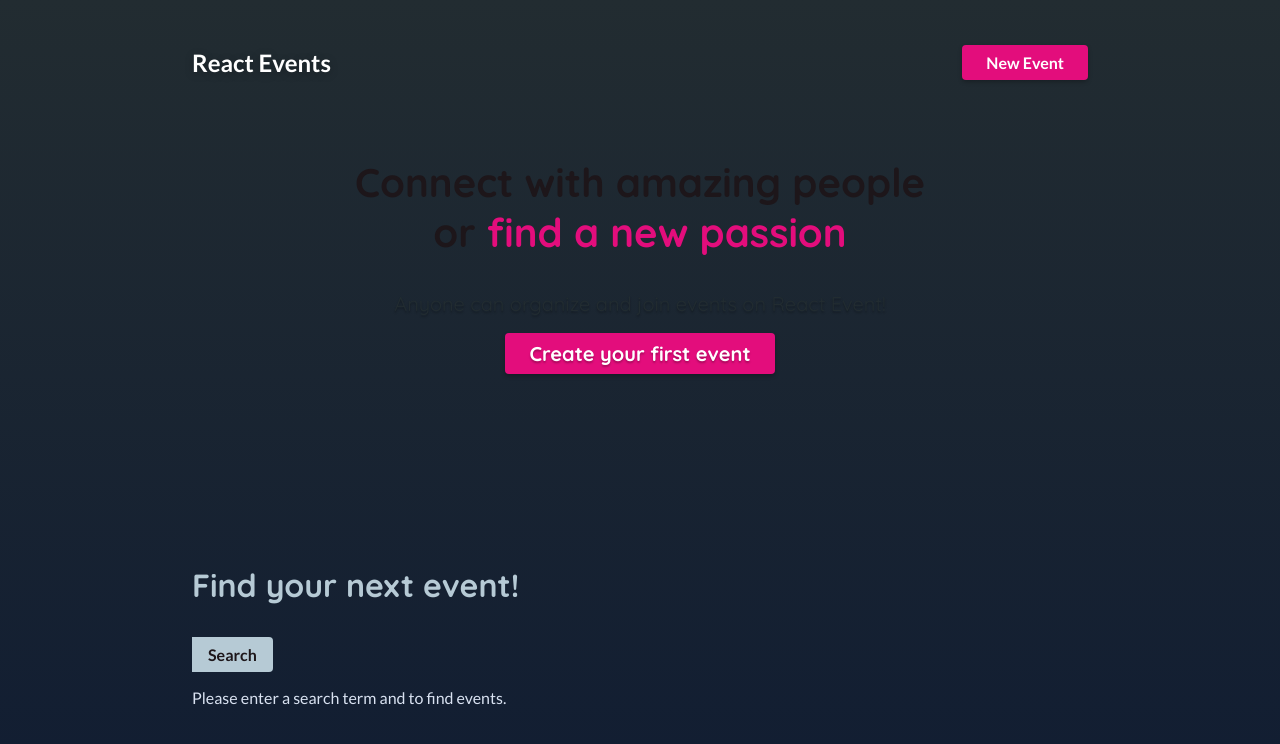
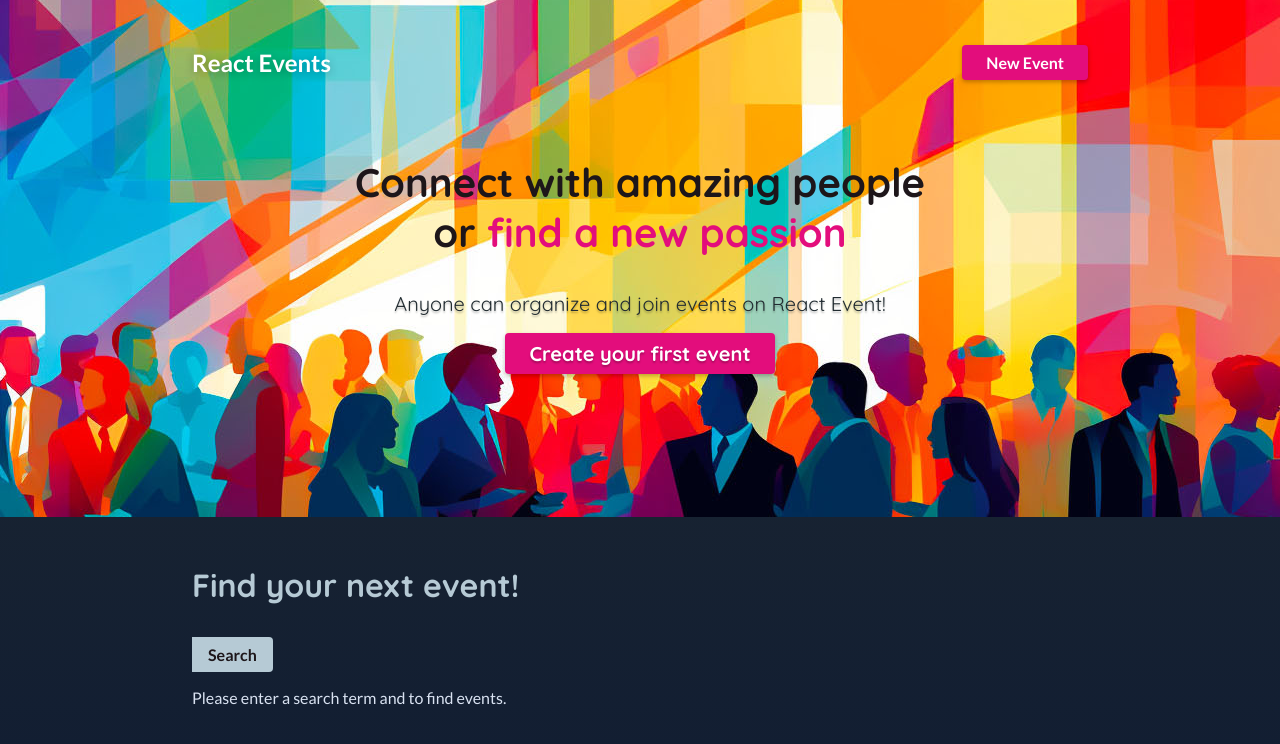
Before and after one commit to fatmakahveci/react-ts-query, a React (Create React App) app in the folder frontend/: page /events in a window 1280 px wide. Shown: the top 744 px of the page. Built offline with nearby package versions, Linux system fonts and the light colour scheme.

Commit message:
Image fix

```diff
--- a/frontend/src/app/components/Events/EventsIntroSection.tsx
+++ b/frontend/src/app/components/Events/EventsIntroSection.tsx
@@ -2,14 +2,14 @@
 
 import { Link } from "react-router-dom";
 
-// import meetupImg from "../../../assets/meetup.jpg";
+import meetupImg from "../../../assets/meetup.jpg";
 
 const EventsIntroSection = (): JSX.Element => {
 	return (
 		<section
 			className="content-section"
 			id="overview-section"
-			// style={{ backgroundImage: `url(${meetupImg})` }}
+			style={{ backgroundImage: `url(${meetupImg})` }}
 		>
 			<h2>
 				Connect with amazing people <br />
--- a/frontend/src/global.d.ts
+++ b/frontend/src/global.d.ts
@@ -2,3 +2,8 @@ declare module '*.module.css' {
     const classes: { readonly [key: string]: string };
     export default classes;
 }
+
+declare module "*.jpg" {
+    const value: any;
+    export default value;
+  }
--- a/frontend/tsconfig.json
+++ b/frontend/tsconfig.json
@@ -29,8 +29,10 @@
     "module": "commonjs",                                /* Specify what module code is generated. */
     // "rootDir": "./",                                  /* Specify the root folder within your source files. */
     // "moduleResolution": "node10",                     /* Specify how TypeScript looks up a file from a given module specifier. */
-    // "baseUrl": "./",                                  /* Specify the base directory to resolve non-relative module names. */
-    // "paths": {},                                      /* Specify a set of entries that re-map imports to additional lookup locations. */
+    "baseUrl": "./",                                  /* Specify the base directory to resolve non-relative module names. */
+    "paths": {
+      "assets/*": ["./src/assets/*"]
+    },                                      /* Specify a set of entries that re-map imports to additional lookup locations. */
     // "rootDirs": [],                                   /* Allow multiple folders to be treated as one when resolving modules. */
     // "typeRoots": [],                                  /* Specify multiple folders that act like './node_modules/@types'. */
     // "types": [],                                      /* Specify type package names to be included without being referenced in a source file. */
```
